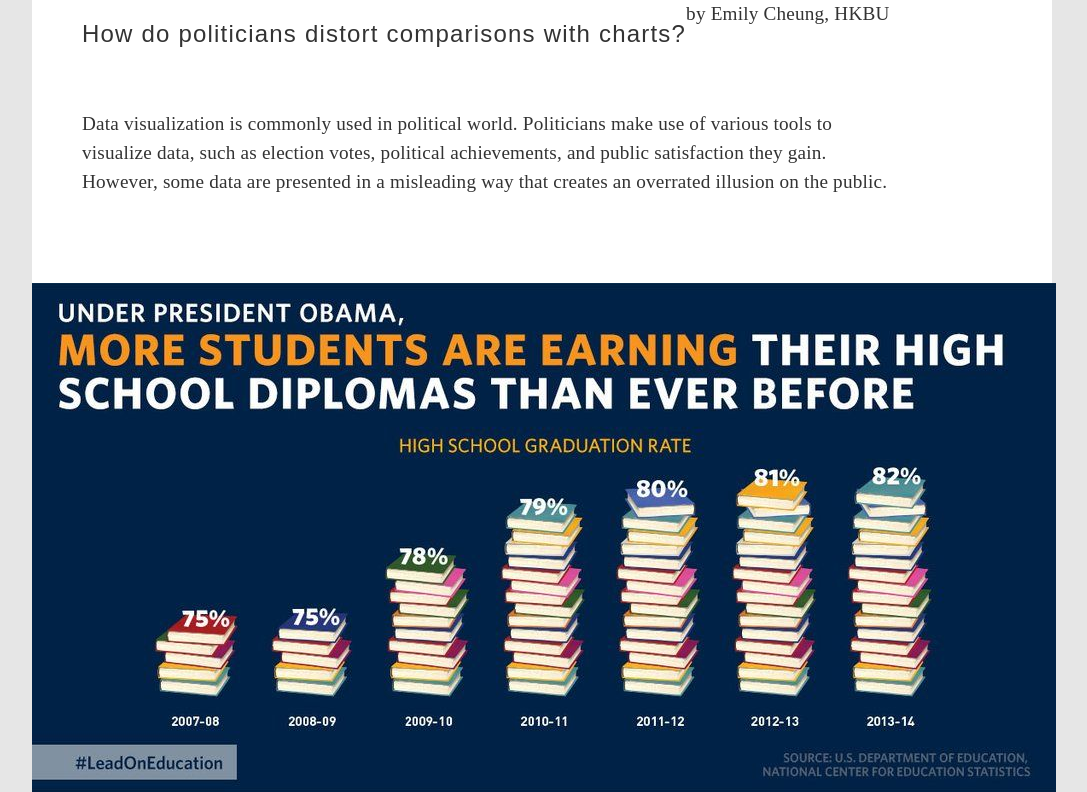
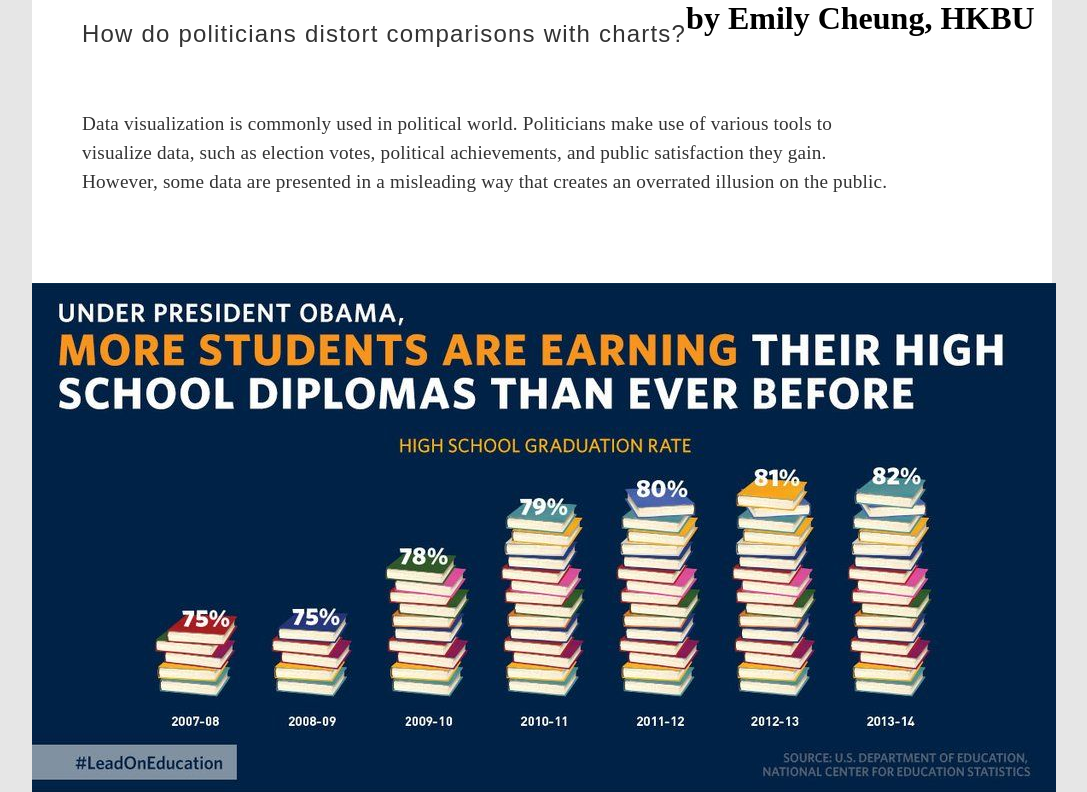
Before and after one commit to EmilyCheunghy/EmilyCheunghy.github.io, a plain HTML site: page Homework1.html in a window 1280 px wide. Shown: the top 792 px of the page, without its empty margins (98-1185 px from the left). Drawn offline with Linux system fonts and the light colour scheme.

Commit message:
Update Homework1.html

```diff
--- a/Homework1.html
+++ b/Homework1.html
@@ -13,7 +13,7 @@
 
 	<header>
 	  <h2 id="stargazer">How do politicians distort comparisons with charts?</h2>
-		<p>by Emily Cheung, HKBU</p>
+		<h1>by Emily Cheung, HKBU</h1>
 	</header>
 
 
```
